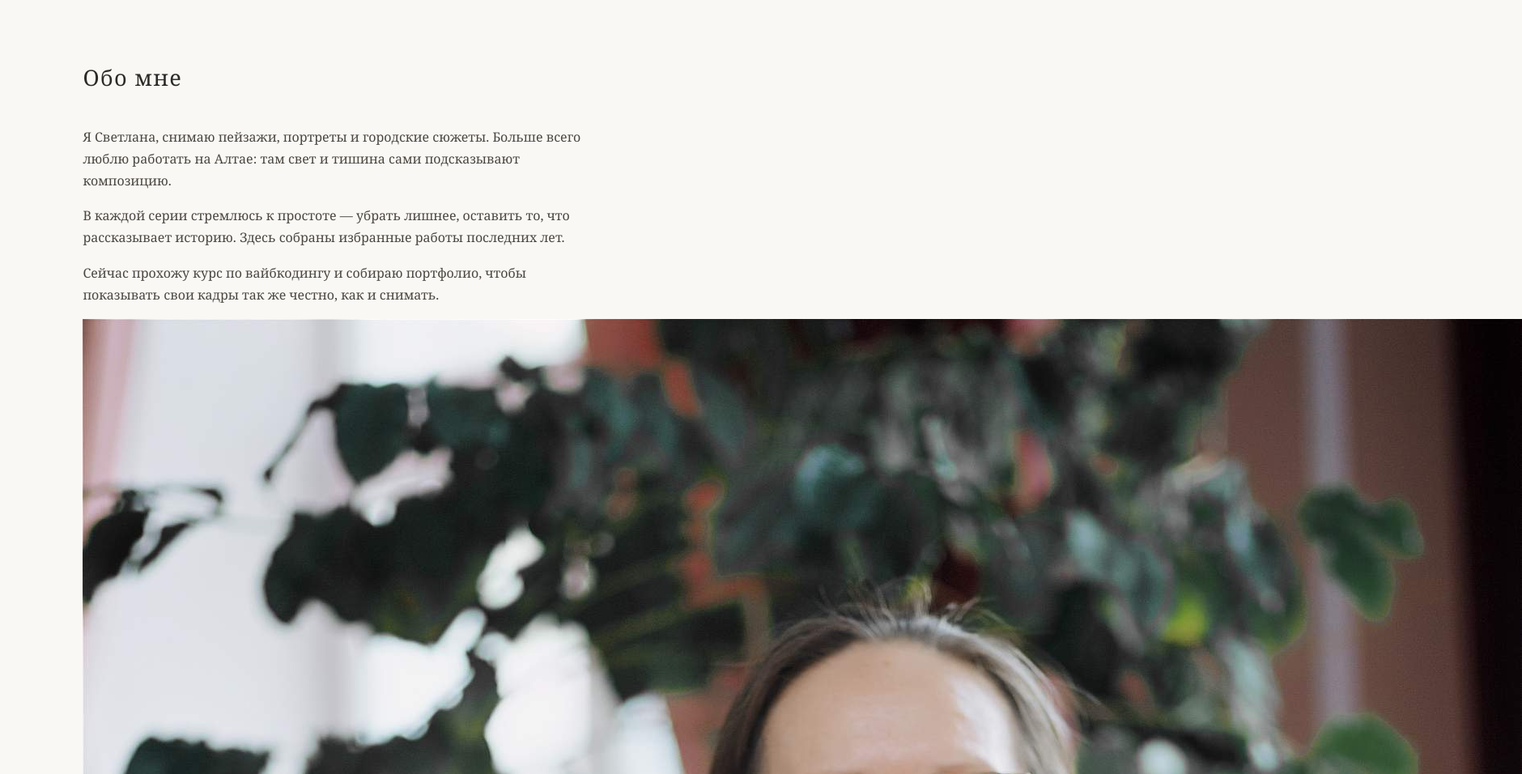
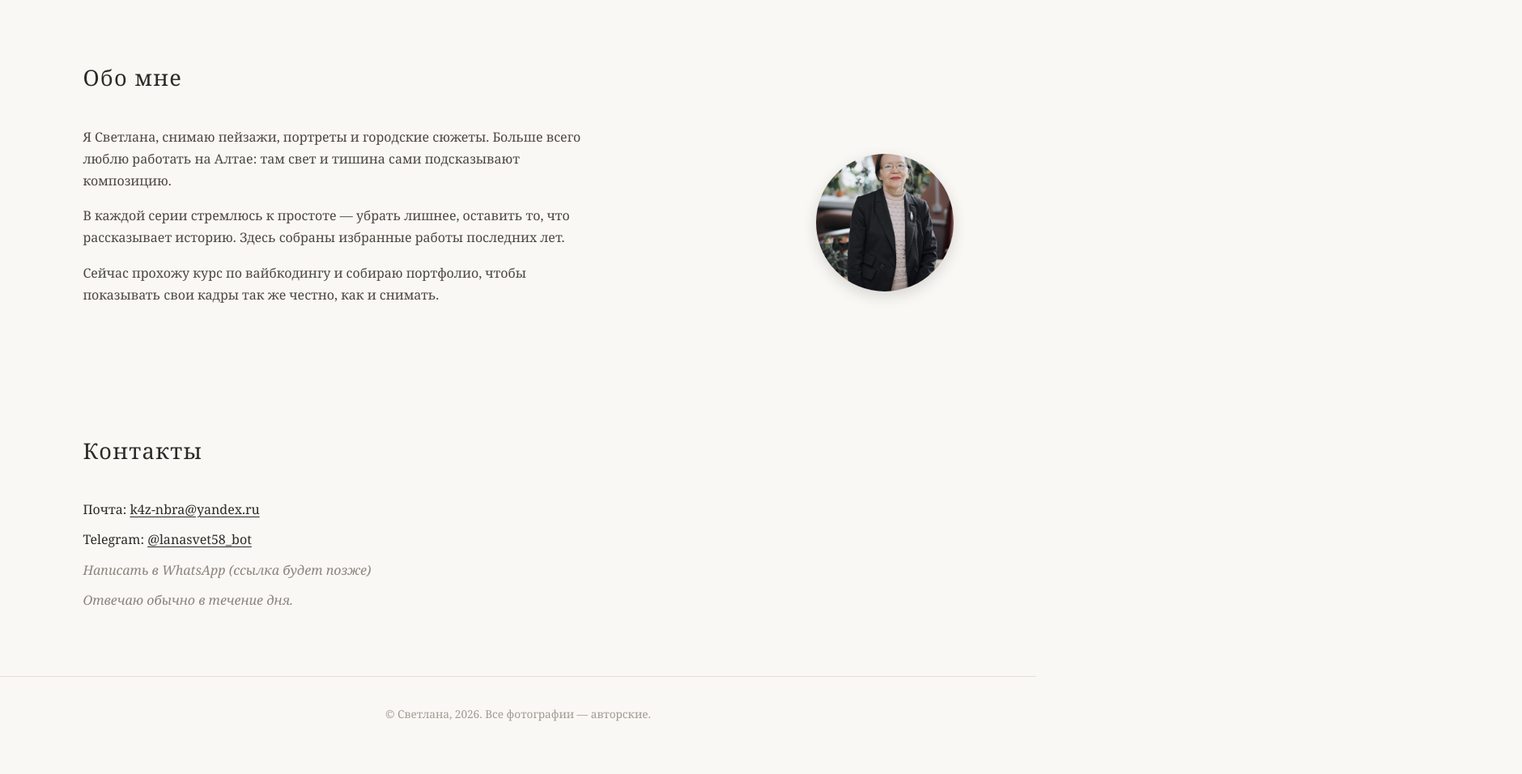
Before and after one commit to lana58abu60-beep/-svetlana-photos, a plain HTML site: page index.html in a window 1280 px wide. Shown: the part 2307-3263 px from the top of the page at 81% size, 1880 px wide, since content can reach past the window. After the commit the page ends 3234 px from the top, so only its background shows below. Drawn offline with Linux system fonts and the light colour scheme.

Commit message:
Add files via upload

```diff
--- a/index.html
+++ b/index.html
@@ -56,6 +56,13 @@
   }
   .thumbs img:hover { transform: scale(1.02); box-shadow: 0 8px 24px rgba(0,0,0,.12); }
   #about p { max-width: 640px; margin-bottom: 16px; color: #4a463f; }
+  .about-wrap { display: flex; align-items: center; gap: 40px; flex-wrap: wrap; }
+  .about-text { flex: 1 1 320px; }
+  .about-photo img {
+    width: 170px; height: 170px; border-radius: 50%;
+    object-fit: cover; display: block;
+    box-shadow: 0 6px 18px rgba(0,0,0,.14);
+  }
   #contacts p { margin-bottom: 10px; }
   #contacts a { color: #2c2a26; text-decoration: underline; text-underline-offset: 3px; }
   .muted { color: #8a857c; font-style: italic; }
```
